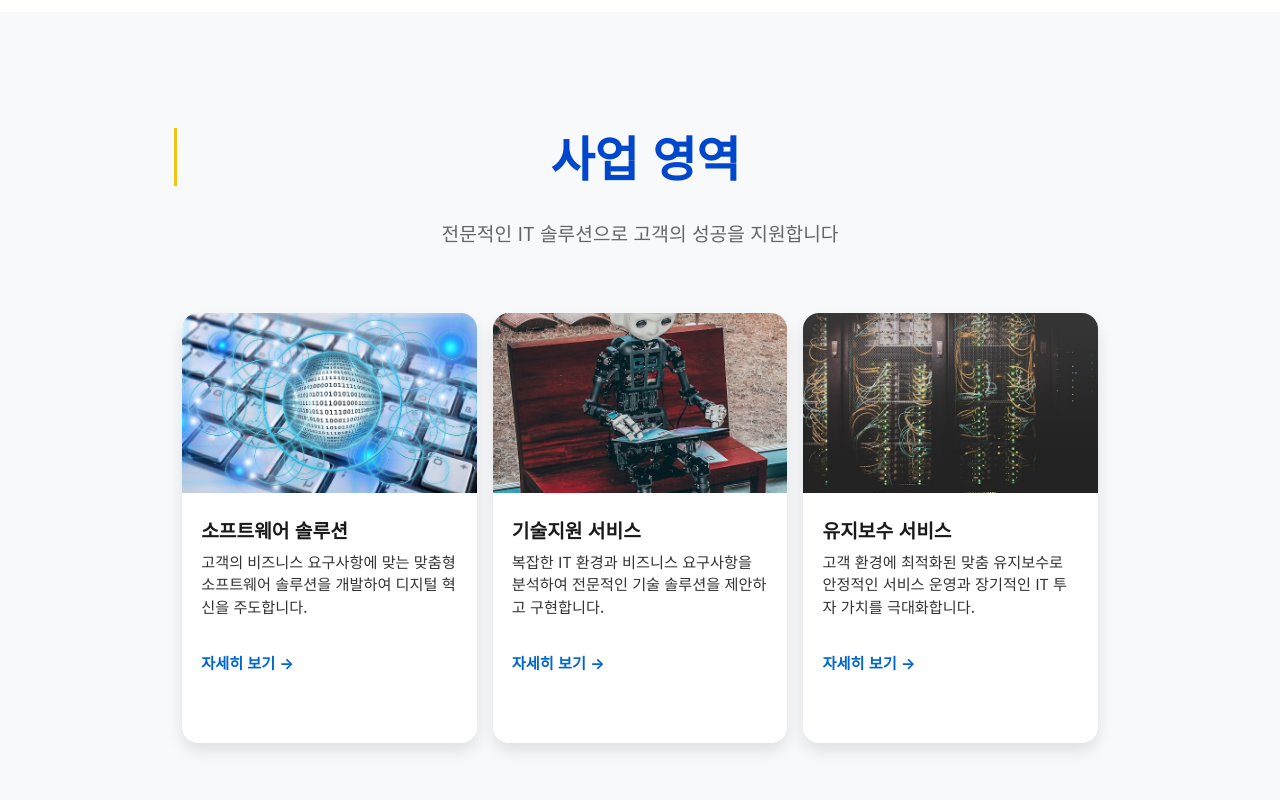
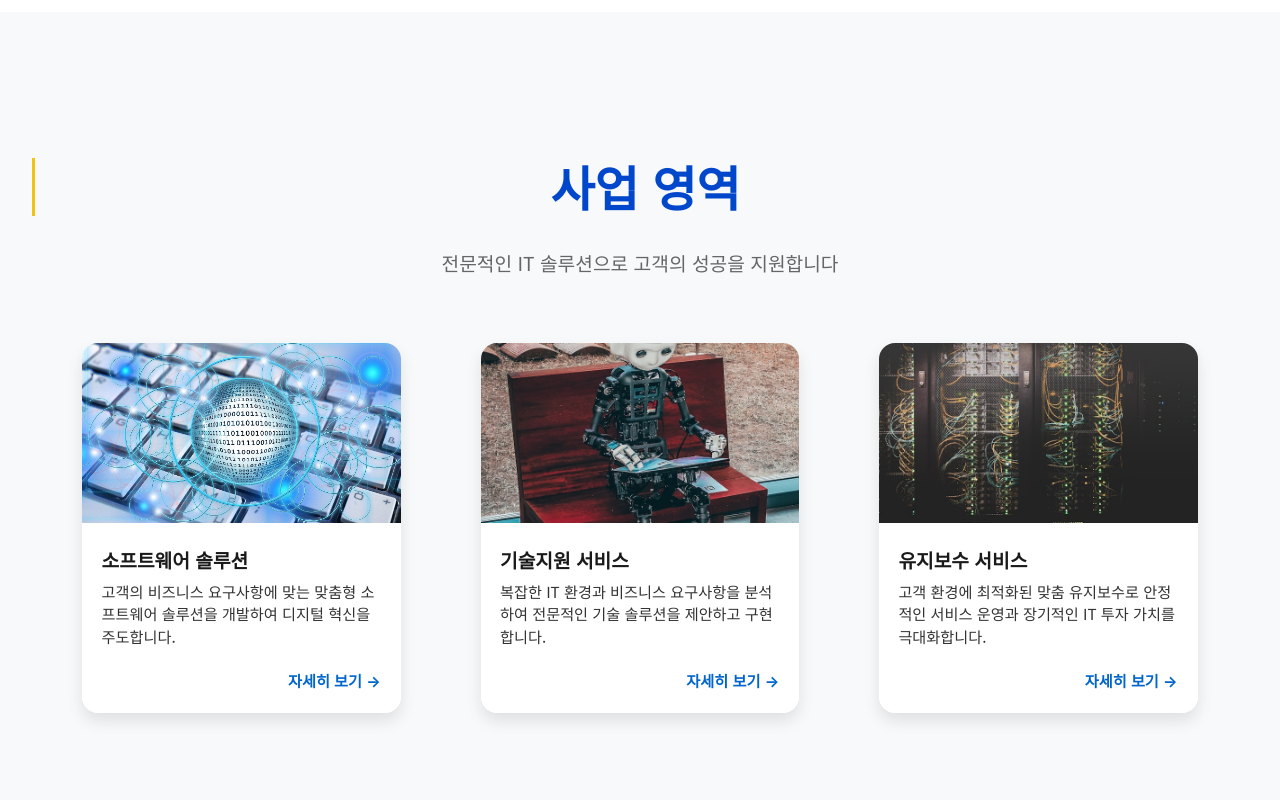
Before and after one commit to jvngyeong-org/idot-web-renewal, a plain HTML site: page index.html in a window 1280 px wide. Shown: the part 2940-3740 px from the top of the page. Drawn offline with Linux system fonts and the light colour scheme.

Commit message:
feat: 사업내용 섹션 css 수정

```diff
--- a/styles.css
+++ b/styles.css
@@ -572,16 +572,21 @@ p {
 
 /* 사업내용 Section */
 /* 250723 홍미숙 수정 - 사업내용 Section */
+
+#business .container{
+    max-width: none;
+    width: 100%;
+}
 .business-grid {
     display: flex;
-    gap: 1rem; /* 250724 홍미숙 수정 */
+    gap: 5rem; /* 250724 홍미숙 수정 */
     flex-wrap: wrap;
     justify-content: center;
 }
 
 .business-card {
-    flex: 0 0 calc(33.333% - 1rem); /* 250724 홍미숙 수정 - 기본 3분할 */
-    height: 430px;  /* 250724 홍미숙 수정 - 카드 컨텐츠 모두 보이게 */
+    flex: 0 0 calc(27.5% - 1rem); /* 250724 홍미숙 수정 - 기본 3분할 */
+    height: 370px;  /* 250724 홍미숙 수정 - 카드 컨텐츠 모두 보이게 */
     width: 300px;
     background-color: #fff;
     border-radius: 16px;
@@ -635,6 +640,9 @@ p {
     font-weight: bold;
     font-size: 0.95rem;
     text-decoration: none;
+    bottom : 20px;
+    right : 20px;
+    position : absolute;
 }
 /* 250723 홍미숙 수정 */
 .card-link:hover {
@@ -674,16 +682,30 @@ p {
     border-radius: 16px;
     display: flex;
     flex-direction: column;
-    justify-content: center;
+    /* justify-content의 속성을 center -> flex-start로 변경. 2025-07-25 | 이준경
+    justify-content: center; */
+    justify-content: flex-start;
     align-items: center;
+    /* 카드 뒷면 텍스트 중앙 정렬 주석 처리. 2025-07-25 | 이준경
     text-align: center;
+    */
     transition: all 0.3s ease;
 }
 /* 250724 홍미숙 추가 */
 .card-back h3 {
-    margin-bottom: 1rem;
+    margin-bottom: 2rem;
     font-size: 1.4rem;
+    /* 카드 뒷면 '상세 내용' 텍스트 위치 수정. 2025-07-25 | 이준경 */
+    text-align: left;
+    align-self: flex-start;
 }
+
+/* 카드 뒷면 내용 텍스트 너비 스타일 추가. 2025-07-25 | 이준경 */
+.card-back p{
+    width: 100%;
+    line-height: 2rem;
+}
+
 /* Partnership Section */
 /* /250724 홍지은 수정/ */
 .partnership-content {
@@ -778,8 +800,10 @@ p {
   color: var(--text-light);
 }
 
+/* #portfolio .container 스타일 추가. 2025-07-25 | 이준경 */
 #portfolio .container{
     width : 100%;
+    max-width: 90%;
 }
 
 /* /250724 홍지은 추가/ Portfolio Section */
@@ -826,9 +850,15 @@ p {
 
 /* /250724 홍지은 추가/: 카드 내부 리스트 스타일 */
 #portfolio-list {
+  /* flex 속성 주석처리. 2025-07-25 | 이준경
   display: flex;
   flex-direction: column;
+  */
+  /* gap 스타일 주석처리. 2025-07-25 | 이준경
   gap: 0.1rem;
+  */
+  display: grid;
+  grid-template-columns: repeat(auto-fit, minmax(350px, 1fr));
 }
 
 /* /250724 홍지은 추가/: 각 아이템(한 회사) */
```
